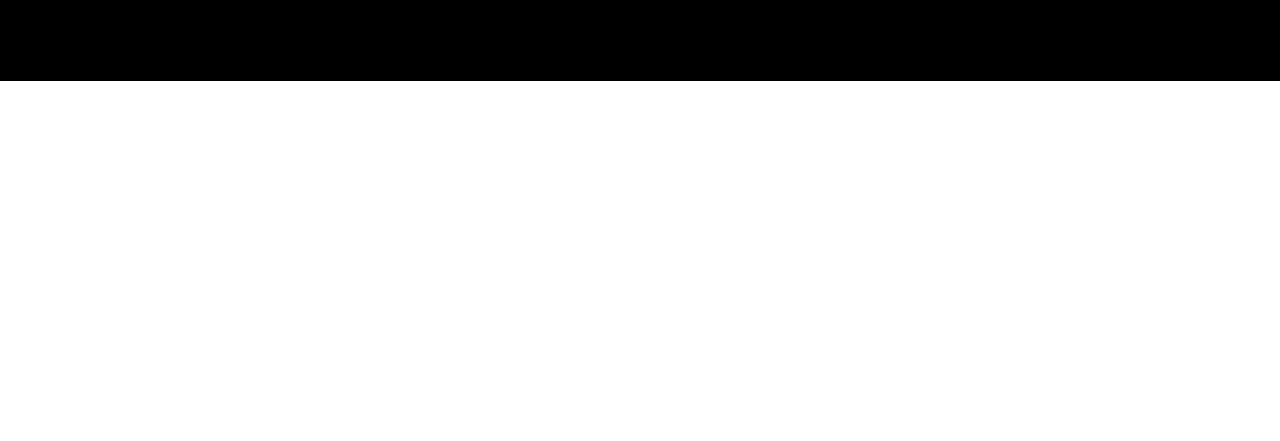
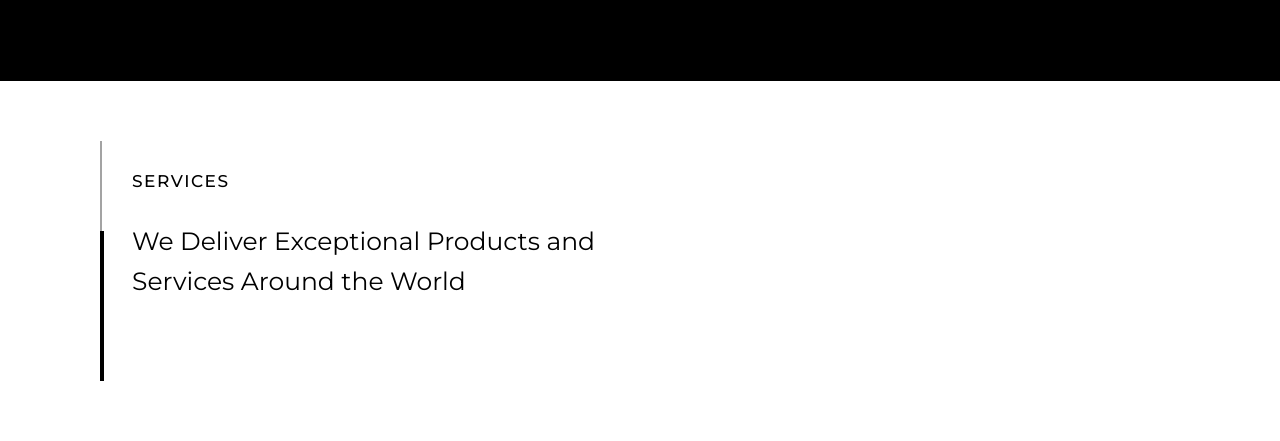
Before and after one commit to atharvabaodhankar/autono, a plain HTML site: page index.html in a window 1280 px wide. Shown: the part 1441-1882 px from the top of the page. Before the commit the page ends 1522 px from the top, so only its background shows below. Drawn offline with Linux system fonts and the light colour scheme.

Commit message:
Added services section

```diff
--- a/index.html
+++ b/index.html
@@ -53,11 +53,24 @@
         <p>I'm a paragraph. Click here to add your own text and edit me. It's easy. Just click “Edit Text” or double click me to add your own content and make changes to the font. I'm a great place for you to tell a story and let your users know a little more about you.</p>
       </div>
      </div>
-     <div class="vision-img">
+     <div  class="vision-img">
       <img src="https://static.wixstatic.com/media/c837a6_ea5eeb99f72d42b0a22f459e01bfd33c~mv2.jpg/v1/fill/w_1536,h_840,al_l,q_85,usm_0.66_1.00_0.01,enc_auto/c837a6_ea5eeb99f72d42b0a22f459e01bfd33c~mv2.jpg" alt="">
      </div>
 
 
+    </section>
+    <section id="services">
+      <div class="services">
+        <div class="bar">
+        </div>
+        <div class="services-main">
+          <h2 class="h2-main">SERVICES</h2>
+          <h1>
+            We Deliver Exceptional Products and Services Around the World
+          </h1>
+        </div>
+
+      </div>
     </section>
     <script>
       var navbar = document.querySelector("nav");
--- a/style.css
+++ b/style.css
@@ -224,7 +224,46 @@ nav ul li a:hover{
     content: '';
     top: 20%;
 }
-
+/* Services */
+#services{
+    display: flex;
+    align-items: center;
+    justify-content: flex-start;
+    padding: 6rem 10rem;
+}
+.services{
+    display: flex;
+    align-items: flex-start;
+    justify-content: center;
+}
+.services-main{
+    display: flex;
+    align-items: flex-start;
+    justify-content: flex-start;
+    flex-direction: column;
+    width: 500px;
+    color: #000;
+    margin-left: 3rem;
+}
+.services-main h2{
+    color: #000;
+    font-weight: 500;
+    font-size: 1.7rem;
+    margin: 3rem 0;
+}
+.services-main h1{
+    font-size: 2.5rem;
+    line-height: 4rem;
+    font-weight: 400;
+}
+.services .bar{
+    height: 240px;
+}
+.services .bar::after{
+    background-color: #000;
+    top: auto;
+    bottom: 0;
+}
 @media screen and (max-width:1450px) {
     .hero-black {
         bottom: -11vh;
@@ -250,6 +289,12 @@ nav ul li a:hover{
         width: 100%;
     }
     .vision-main {
+        width: 80%;
+    }
+    #services {
+        padding: 6rem 2rem;
+    }
+    .services-main {
         width: 80%;
     }
 }
@@ -298,7 +343,9 @@ nav ul li a:hover{
     }
 }
 @media screen and (max-width:500px) {
-
+    .services-main h1 {
+        font-size: 2rem;
+    }
 }
 @media screen and (max-width:400px) {
     .hero-black {
```
